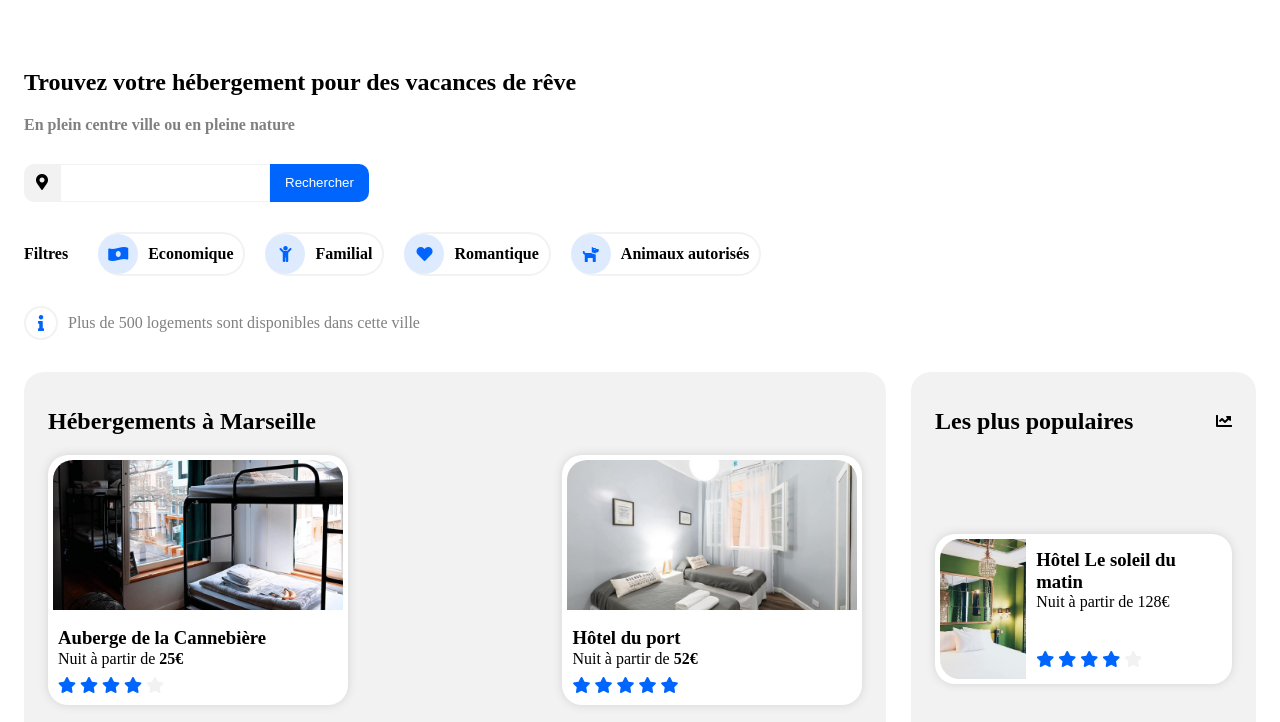
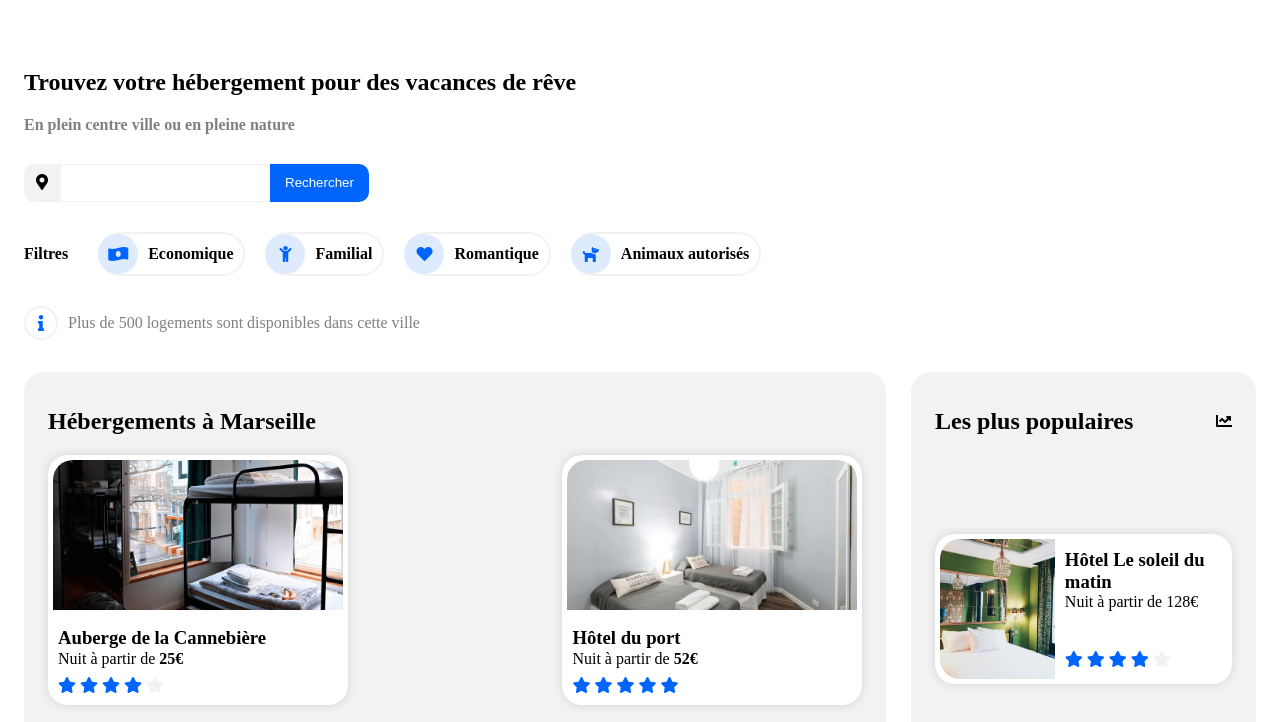
Before and after one commit to louannem/LouAnneMartins_2_31052021, a plain HTML site: page index.html in a window 1280 px wide. Shown: the part 78-800 px from the top of the page. Drawn offline with Linux system fonts and the light colour scheme.

Commit message:
Ajustement des images

```diff
--- a/style.css
+++ b/style.css
@@ -127,12 +127,13 @@ input[type=submit] { color: white; border: #0065fc; border-radius: 0px 10px 10px
     flex-direction: row;
 }
 
-#trending-list .accomodation-card img { width: 30%; object-fit: cover; border-radius: 20px 0px 0px 20px}
+#trending-list .accomodation-card img { width: 40%; object-fit: cover; border-radius: 20px 0px 0px 20px}
 #trending-list .card-informations {
     padding: 10px;
     display: flex;
     flex-direction: column;
     justify-content: space-between;
+    width: 60%;
 }
 
 #trending-list .card-title { display: flex; flex-direction: column; justify-content: flex-start;}
@@ -192,8 +193,6 @@ footer a { color: #000000; text-decoration: none;}
     #accomodations-list a, #accomodations-list .accomodation-card { width: 100%;}
 
 
-
-
     /** FOOTER **/
     footer { flex-direction: column; align-items: flex-start;}
     footer div { margin: 0px 0px 20px 0px;}
```
